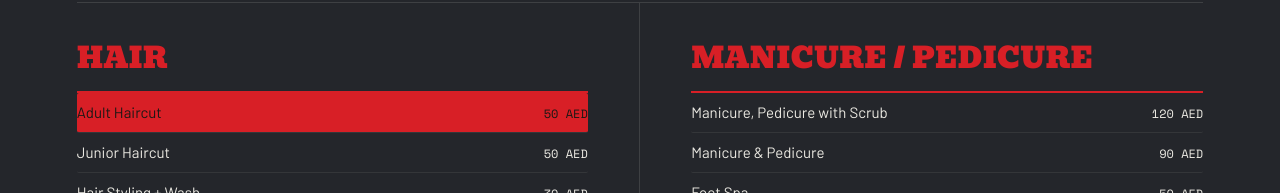
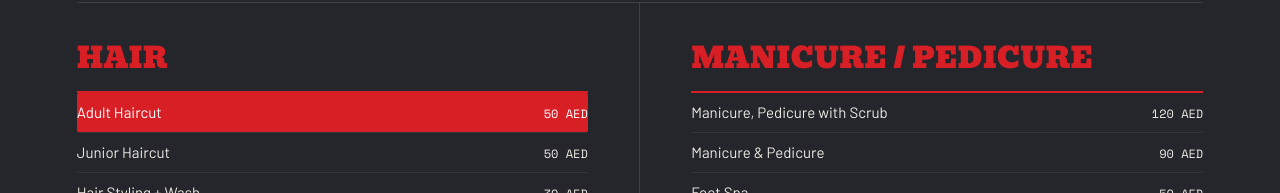
Before and after one commit to askokane/tedslounge, a plain HTML site: page index.html in a window 1280 px wide. In both pictures the pointer is over the element "Adult Haircut". Shown: the part 1840-2033 px from the top of the page. Drawn offline with nearby package versions, Linux system fonts and the light colour scheme.

Commit message:
fix: white text on red wipe for better contrast

```diff
--- a/index.html
+++ b/index.html
@@ -72,7 +72,7 @@
   [data-srow]::before { content:''; position:absolute; inset:0; background:var(--accent); transform:translateX(-101%); transition:transform .38s cubic-bezier(.65,0,.35,1); z-index:0; }
   [data-srow] span { position:relative; z-index:1; transition:color .18s ease; }
   [data-srow]:hover::before { transform:translateX(0); }
-  [data-srow]:hover span { color:#1C1815; }
+  [data-srow]:hover span { color:#fff; }
   /* ── Gallery card 3D ── */
   [data-parallax] { transform-style:preserve-3d; }
 </style>
```
